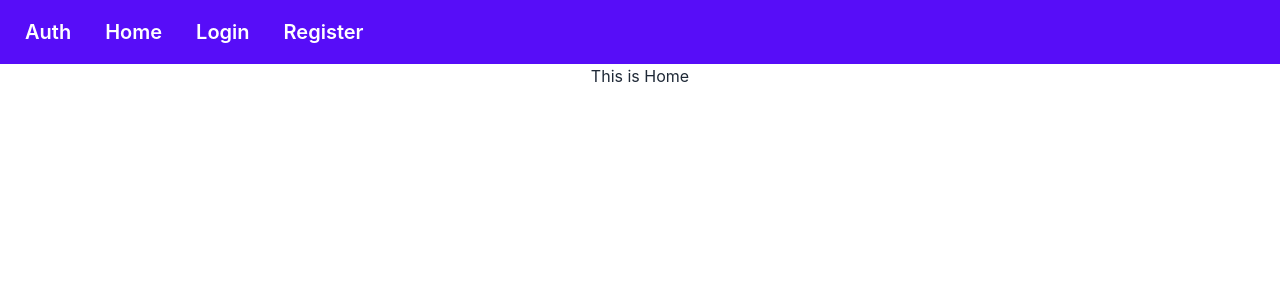
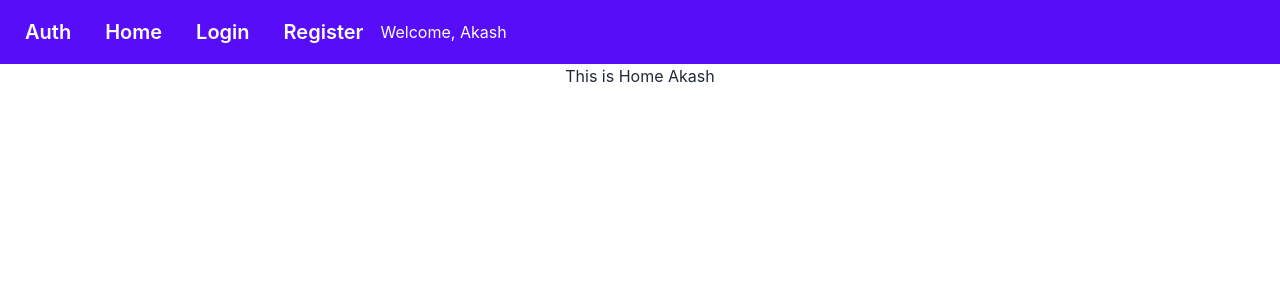
Before and after one commit to Samira-Shajahan-Borsha/auth-router-context-app, a React (Create React App) app: page / in a window 1280 px wide. Shown: the top 300 px of the page. Built offline with nearby package versions, Linux system fonts and the light colour scheme.

Commit message:
created UserContext

```diff
--- a/src/App.js
+++ b/src/App.js
@@ -1,9 +1,9 @@
 import { createBrowserRouter, RouterProvider } from 'react-router-dom';
-import './App.css';
 import Home from './components/Home';
 import Login from './components/Login';
 import Register from './components/Register';
 import Main from './layout/Main';
+import './App.css';
 
 function App() {
   const router = createBrowserRouter([
--- a/src/components/Header.js
+++ b/src/components/Header.js
@@ -1,7 +1,10 @@
-import React from 'react';
+import React, { useContext } from 'react';
 import { Link } from 'react-router-dom';
+import { AuthContext } from '../contexts/UserContext';
 
 const Header = () => {
+    const { user } = useContext(AuthContext);
+    console.log(user.displayName);
     return (
         <div>
             <div className="navbar bg-primary text-primary-content">
@@ -9,6 +12,9 @@ const Header = () => {
                 <Link className="btn btn-ghost normal-case text-xl" to='/'>Home</Link>
                 <Link className="btn btn-ghost normal-case text-xl" to='/login'>Login</Link>
                 <Link className="btn btn-ghost normal-case text-xl" to='/register'>Register</Link>
+                {
+                    user?.displayName && <span>Welcome, {user.displayName}</span>
+                }
             </div>
         </div>
     );
--- a/src/components/Home.js
+++ b/src/components/Home.js
@@ -1,9 +1,11 @@
-import React from 'react';
+import React, { useContext } from 'react';
+import { AuthContext } from '../contexts/UserContext';
 
 const Home = () => {
+    const { user } = useContext(AuthContext);
     return (
         <div>
-            <h1>This is Home</h1>
+            <h1>This is Home {user?.displayName}</h1>
         </div>
     );
 };
--- /dev/null
+++ b/src/contexts/UserContext.js
@@ -0,0 +1,23 @@
+import React, { createContext, useState } from 'react';
+import app from '../firebase/firebase.config';
+import { getAuth } from "firebase/auth";
+
+
+export const AuthContext = createContext();
+
+const auth = getAuth(app);
+
+const UserContext = ({ children }) => {
+
+    const [user, setUser] = useState({ displayName: 'Akash' });
+
+    const authInfo = { user: user };
+
+    return (
+        <AuthContext.Provider value={authInfo}>
+            {children}
+        </AuthContext.Provider>
+    );
+};
+
+export default UserContext;
--- /dev/null
+++ b/src/firebase/firebase.config.js
@@ -0,0 +1,18 @@
+// Import the functions you need from the SDKs you need
+import { initializeApp } from "firebase/app";
+// TODO: Add SDKs for Firebase products that you want to use
+// https://firebase.google.com/docs/web/setup#available-libraries
+
+// Your web app's Firebase configuration
+const firebaseConfig = {
+    apiKey: "AIzaSyDQBYIAIpdFdNo5u-Aonung7lPgq1AeSVE",
+    authDomain: "auth-router-context-5805e.firebaseapp.com",
+    projectId: "auth-router-context-5805e",
+    storageBucket: "auth-router-context-5805e.appspot.com",
+    messagingSenderId: "475385404690",
+    appId: "1:475385404690:web:1bb31bffcd7bc2bf61a7cb"
+};
+
+// Initialize Firebase
+const app = initializeApp(firebaseConfig);
+export default app;
--- a/src/index.js
+++ b/src/index.js
@@ -3,11 +3,14 @@ import ReactDOM from 'react-dom/client';
 import './index.css';
 import App from './App';
 import reportWebVitals from './reportWebVitals';
+import UserContext from './contexts/UserContext';
 
 const root = ReactDOM.createRoot(document.getElementById('root'));
 root.render(
   <React.StrictMode>
-    <App />
+    <UserContext>
+      <App />
+    </UserContext>
   </React.StrictMode>
 );
 
```
